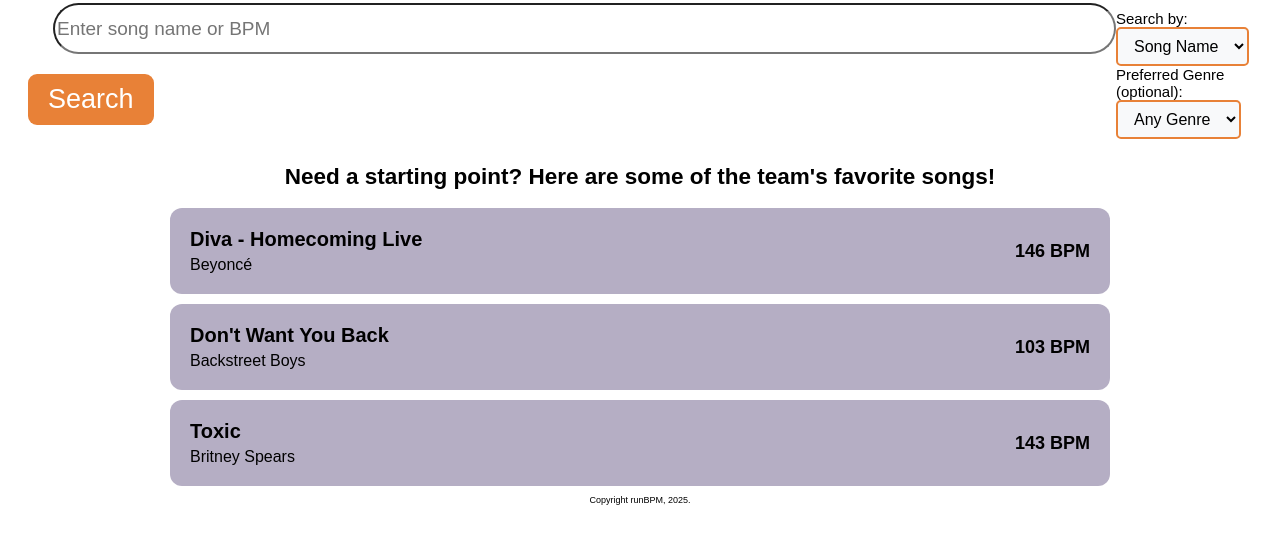
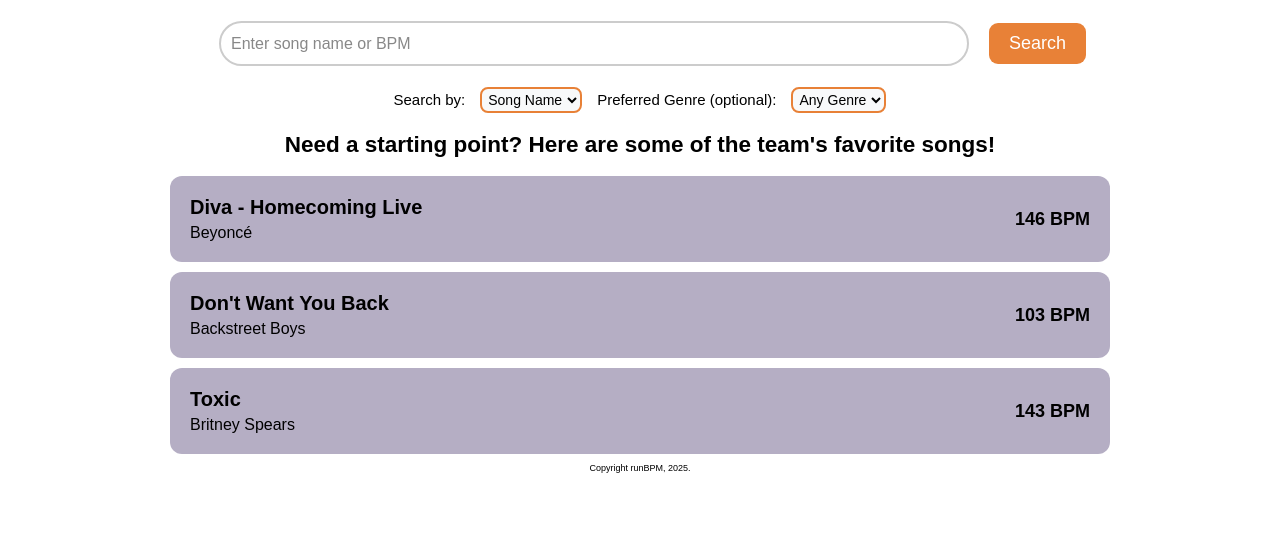
Before and after one commit to nathanferrell/runBPMFork, a plain HTML site: page search.html in a window 1280 px wide. Shown: the part 85-626 px from the top of the page. Drawn offline with Linux system fonts and the light colour scheme.

Commit message:
Update styles

```diff
--- a/assets/styles/style.css
+++ b/assets/styles/style.css
@@ -154,13 +154,6 @@
   margin-top: 20px;
   margin-bottom: 50px;
 }
-#search-tracks {
-  display: flex;
-  justify-content: center;
-  align-items: center;
-  margin-top: 20px; /* Adjust spacing as needed */
-  border-radius: 10px;
-}
 
 .recommended-songs {
   text-align: center;
@@ -212,17 +205,65 @@
   margin: 0;
 }
 
+#search-tracks {
+  display: flex;
+  flex-direction: column;
+  align-items: center;
+  margin-top: 20px;
+  border-radius: 10px;
+}
+
+#search-container {
+  display: flex;
+  gap: 10px;
+  margin-bottom: 1px;
+  align-items: center;
+}
+
+#search-input {
+  max-width: 750px;
+  padding: 10px;
+  font-size: 16px;
+  border: 2px solid #ccc;
+  border-radius: 25px;
+  outline: none;
+  box-sizing: border-box;
+  transition: border-color 0.3s ease;
+}
+
+#search-input:focus {
+  border-color: #E88137; /* Green border on focus */
+}
+
+#search-input::placeholder {
+  color: #888;
+}
+
+#search {
+  font-size: 18px;
+  margin-left: 10px;
+}
+
+#filter-container {
+  display: flex;
+  gap: 15px;
+  margin-top: 1px;
+  align-items: center;
+}
+
 /* dropdown button style */
 #search-type, #genre-select {
-  padding: 8px 12px;
+  display: flex;
+  padding: 2px 2px;
   border: 2px solid #E88137;
-  border-radius: 5px;
+  border-radius: 8px;
   background-color: #f8f9fa;
-  font-size: 16px;
+  font-size: 14px;
   cursor: pointer;
   transition: all 0.3s ease;
+  margin-top: 1px;
+  align-items: center;
 }
-
 
 .message {
   text-align: center;
```
